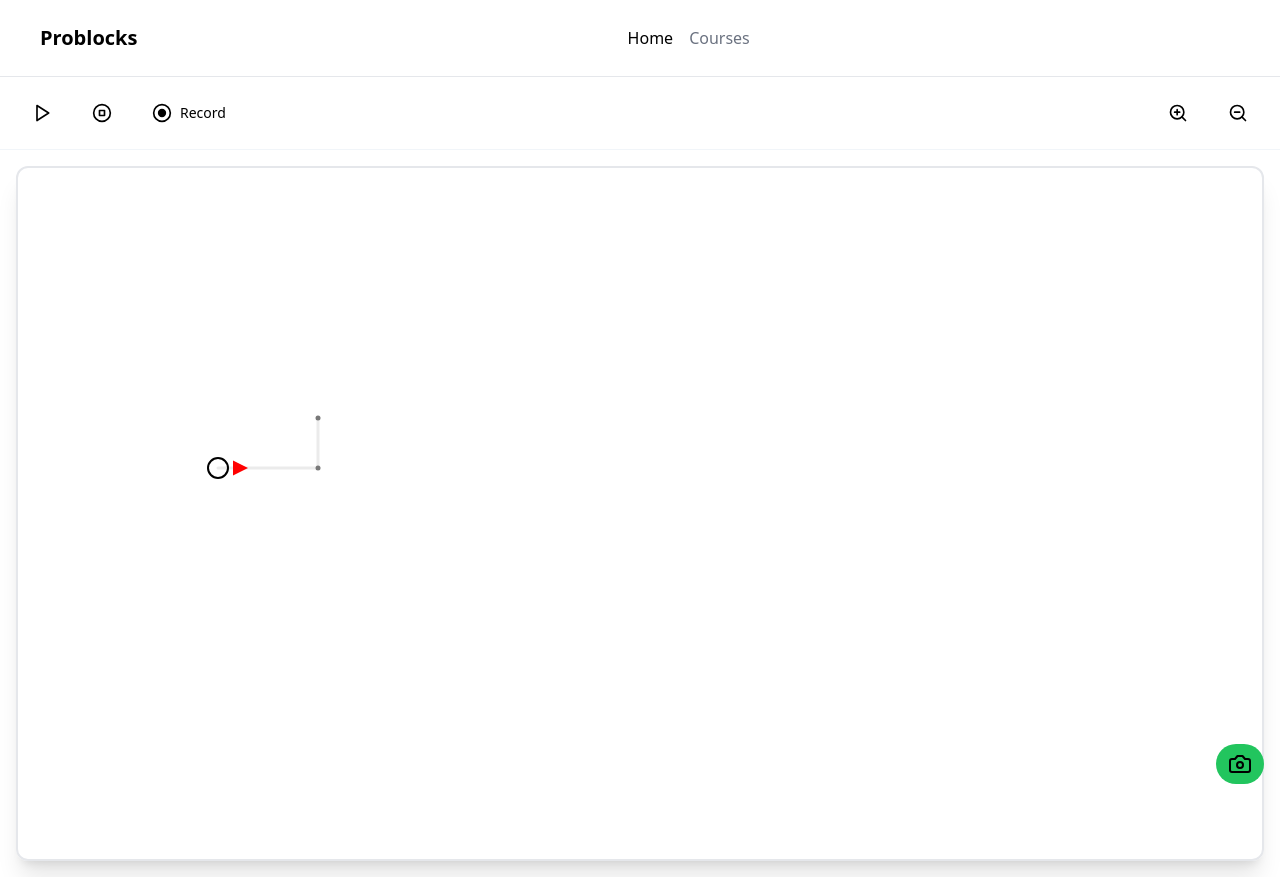
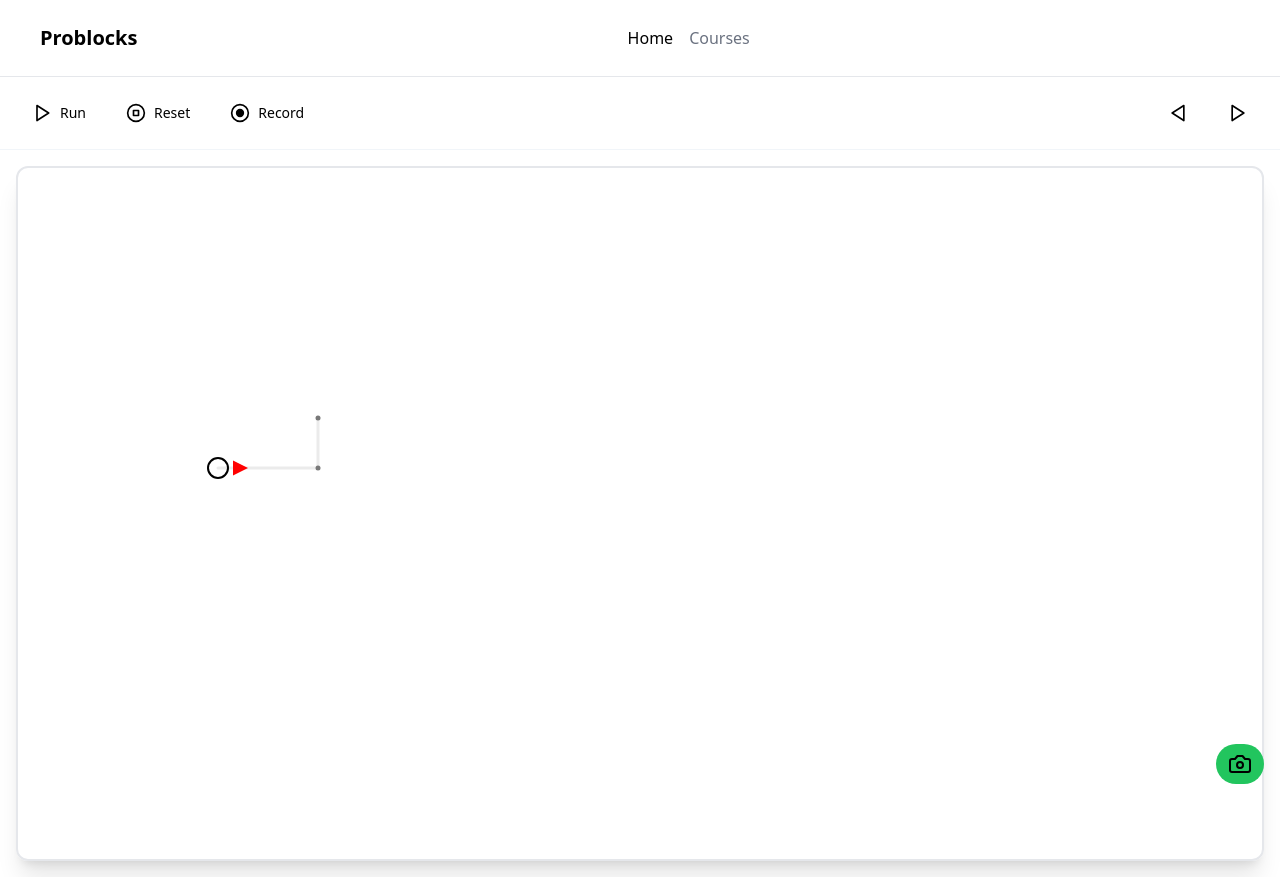
Before and after one commit to WeAreBuildingStuff/Problocks-final, a Next.js app: page /courses/activities/1/1/1 in a window 1280 px wide. Built offline with nearby package versions, Linux system fonts and the light colour scheme.

Commit message:
[Add] previous and next game levels

```diff
--- a/src/app/courses/activities/[activity]/[chapter]/[level]/page.tsx
+++ b/src/app/courses/activities/[activity]/[chapter]/[level]/page.tsx
@@ -3,11 +3,11 @@ import React, { useEffect, useRef, useState } from "react";
 import { Button } from "@/components/ui/button";
 import DrawingCanvas from "@/components/custom/drawingCanvas";
 import {
-  ZoomInIcon,
-  ZoomOutIcon,
   RecordIcon,
   CircleStopIcon,
   PlayIcon,
+  NextIcon,
+  PreviousIcon
 } from "@/components/custom/sub-components/Icons";
 import {
   getCarCommands,
@@ -21,6 +21,7 @@ import carGameLevels from "@/constants/activties/carLevels";
 import tileGameLevels from "@/constants/activties/tileConnectionLevels";
 import drawBotGameLevels from "@/constants/activties/drawBotLevels";
 import CamerPopUp from "@/components/custom/cameraPopUp";
+import { useRouter } from "next/navigation";
 
 interface ActivityProps {
   params: {
@@ -31,7 +32,6 @@ interface ActivityProps {
 }
 
 export default function Activity({ params }: ActivityProps) {
-  // Determine initial game type based on activity parameter
   const gameType: GameType = params.activity.startsWith("car")
     ? "car"
     : params.activity.startsWith("tile")
@@ -46,6 +46,7 @@ export default function Activity({ params }: ActivityProps) {
   });
   const [isRecording, setIsRecording] = useState<boolean>(false);
   const [transcript, setTranscript] = useState<string>("");
+  const router = useRouter();
 
   const recognitionRef = useRef<any>(null);
 
@@ -144,19 +145,94 @@ export default function Activity({ params }: ActivityProps) {
     }
   };
 
+  function handlePrevious() {
+    const chapter = parseInt(params.chapter, 10);
+    const level = parseInt(params.level, 10);
+
+    let chapterLength: number;
+    let levelLength: number;
+
+    switch (gameType) {
+      case "car":
+        chapterLength = carGameLevels.length;
+        levelLength = carGameLevels[chapter].length;
+        break;
+      case "tile":
+        chapterLength = tileGameLevels.length;
+        levelLength = tileGameLevels[chapter].length;
+        break;
+      case "bot":
+        chapterLength = drawBotGameLevels.length;
+        levelLength = drawBotGameLevels[chapter].length;
+        break;
+      default:
+        chapterLength = 0;
+        levelLength = 0;
+    }
+
+    if (chapter === 0 && level === 0) {
+      return;
+    }
+
+    if (level === 0) {
+      router.push(`/courses/activities/${params.activity}/${chapter - 1}/${levelLength - 1}`);
+    } else {
+      router.push(`/courses/activities/${params.activity}/${chapter}/${level - 1}`);
+    }
+  }
+
+  function handleNext() {
+    const chapter = parseInt(params.chapter, 10);
+    const level = parseInt(params.level, 10);
+
+    let chapterLength: number;
+    let levelLength: number;
+
+    switch (gameType) {
+      case "car":
+        chapterLength = carGameLevels.length;
+        levelLength = carGameLevels[chapter].length;
+        break;
+      case "tile":
+        chapterLength = tileGameLevels.length;
+        levelLength = tileGameLevels[chapter].length;
+        break;
+      case "bot":
+        chapterLength = drawBotGameLevels.length;
+        levelLength = drawBotGameLevels[chapter].length;
+        break;
+      default:
+        chapterLength = 0;
+        levelLength = 0;
+    }
+
+    if (chapter === chapterLength - 1 && level === levelLength - 1) {
+      return;
+    }
+
+    if (level === levelLength - 1) {
+      if (chapter < chapterLength - 1) {
+        router.push(`/courses/activities/${params.activity}/${chapter + 1}/0`);
+      }
+    } else {
+      router.push(`/courses/activities/${params.activity}/${chapter}/${level + 1}`);
+    }
+  }
+
+
   return (
     <div className="flex h-screen w-full text-black">
       <div className="flex-1 bg-white flex flex-col">
         <div className="bg-background border-b border-muted p-4">
           <div className="flex items-center justify-between">
             <div className="space-x-2">
-              <Button variant="ghost" onClick={handlePlay}>
+              <Button variant="ghost" onClick={handlePlay} className="gap-2">
                 <PlayIcon className="w-5 h-5" />
-                <span className="sr-only">Run</span>
+                <span className="">Run</span>
               </Button>
-              <Button variant="ghost" onClick={handleReset}>
+              <Button variant="ghost" onClick={handleReset} className="gap-2">
                 <CircleStopIcon className="w-5 h-5" />
-                <span className="sr-only">Stop</span>
+                <span className="">Reset</span>
               </Button>
               <Button
                 variant="ghost"
@@ -168,13 +244,13 @@ export default function Activity({ params }: ActivityProps) {
               </Button>
             </div>
             <div className="space-x-2">
-              <Button variant="ghost">
-                <ZoomInIcon className="w-5 h-5" />
-                <span className="sr-only">Zoom In</span>
+              <Button variant="ghost" onClick={handlePrevious}>
+                <PreviousIcon className="w-5 h-5" />
+                <span className="sr-only">Previous</span>
               </Button>
-              <Button variant="ghost">
-                <ZoomOutIcon className="w-5 h-5" />
-                <span className="sr-only">Zoom Out</span>
+              <Button variant="ghost" onClick={handleNext}>
+                <NextIcon className="w-5 h-5" />
+                <span className="sr-only">Next</span>
               </Button>
             </div>
           </div>
@@ -197,5 +273,6 @@ export default function Activity({ params }: ActivityProps) {
         </div>
       </div>
     </div>
+
   );
 }
--- a/src/components/custom/sub-components/Icons.tsx
+++ b/src/components/custom/sub-components/Icons.tsx
@@ -125,3 +125,41 @@ export function PlayIcon(props: JSX.IntrinsicAttributes & SVGProps<SVGSVGElement
     </svg>
   );
 }
+
+export function NextIcon(props: JSX.IntrinsicAttributes & SVGProps<SVGSVGElement>) {
+  return (
+    <svg
+      {...props}
+      xmlns='http://www.w3.org/2000/svg'
+      width='24'
+      height='24'
+      viewBox='0 0 24 24'
+      fill='none'
+      stroke='currentColor'
+      strokeWidth='2'
+      strokeLinecap='round'
+      strokeLinejoin='round'
+    >
+      <polygon points='5 3 19 12 5 21 5 3' />
+    </svg>
+  );
+}
+
+export function PreviousIcon(props: JSX.IntrinsicAttributes & SVGProps<SVGSVGElement>) {
+  return (
+    <svg
+      {...props}
+      xmlns='http://www.w3.org/2000/svg'
+      width='24'
+      height='24'
+      viewBox='0 0 24 24'
+      fill='none'
+      stroke='currentColor'
+      strokeWidth='2'
+      strokeLinecap='round'
+      strokeLinejoin='round'
+    >
+      <polygon points='19 3 5 12 19 21 19 3' />
+    </svg>
+  );
+}
```
